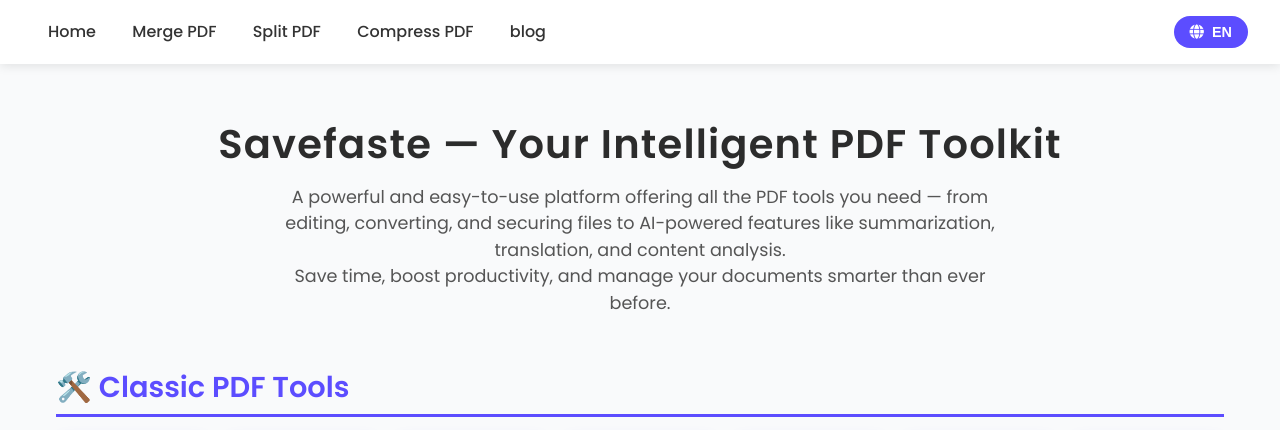
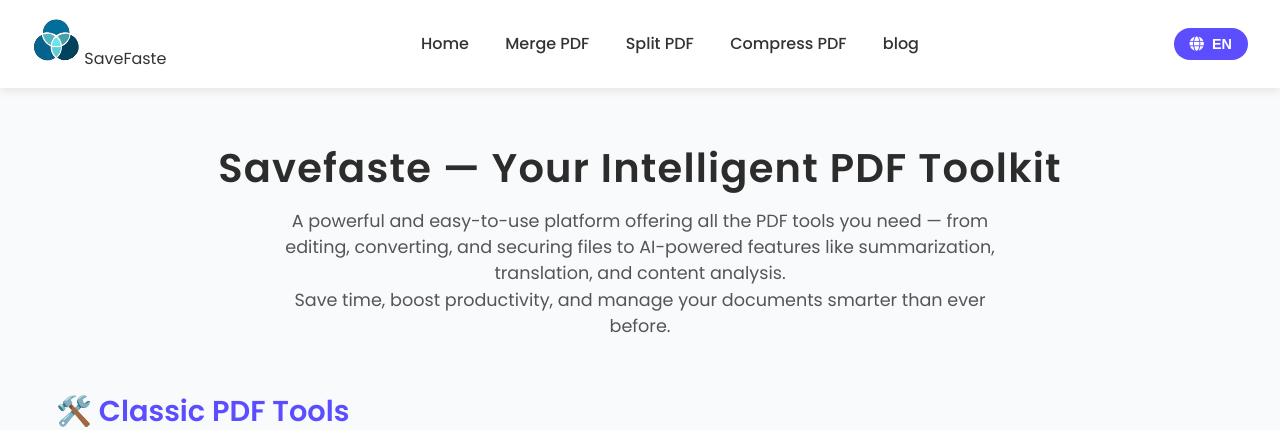
Before and after one commit to Imanebenkhiyi/flask-tools-site, a Flask app: page / in a window 1280 px wide. Shown: the top 430 px of the page. Run offline with Flask 3, Linux system fonts and the light colour scheme; some libraries are stand-ins or nearby versions.

Commit message:
Update index.html and add favicon.png

```diff
--- a/templates/index.html
+++ b/templates/index.html
@@ -10,6 +10,10 @@
 </head>
 <body>
   <header class="site-header">
+     <div>
+  <img src="/static/favicon.png" alt="SaveFaste">
+  SaveFaste
+</div>
 
 
     <nav class="nav-links">
```
